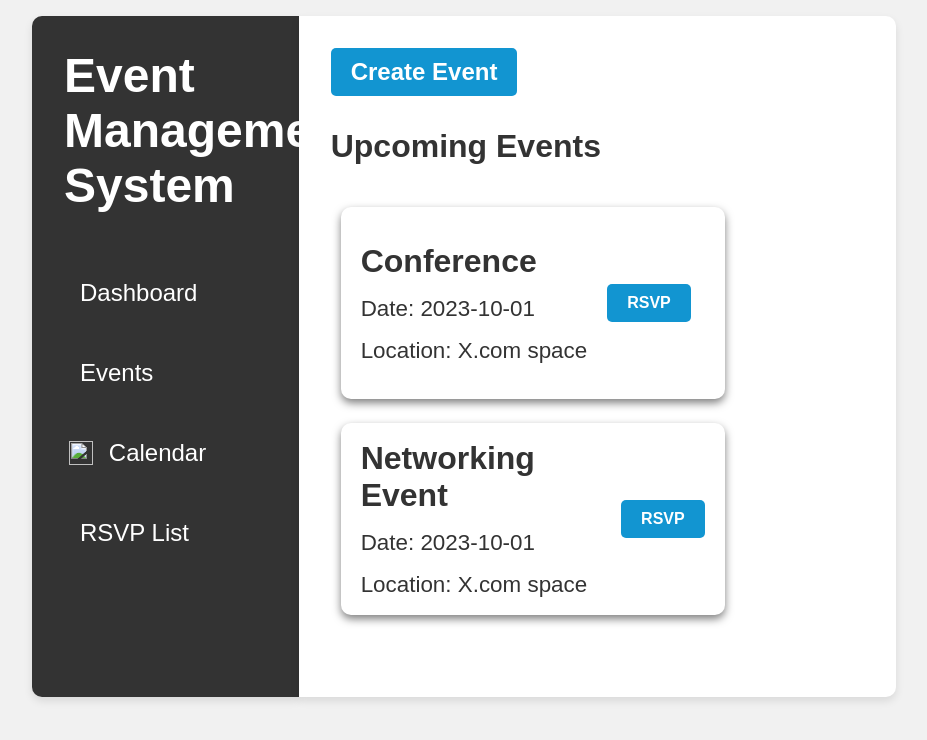
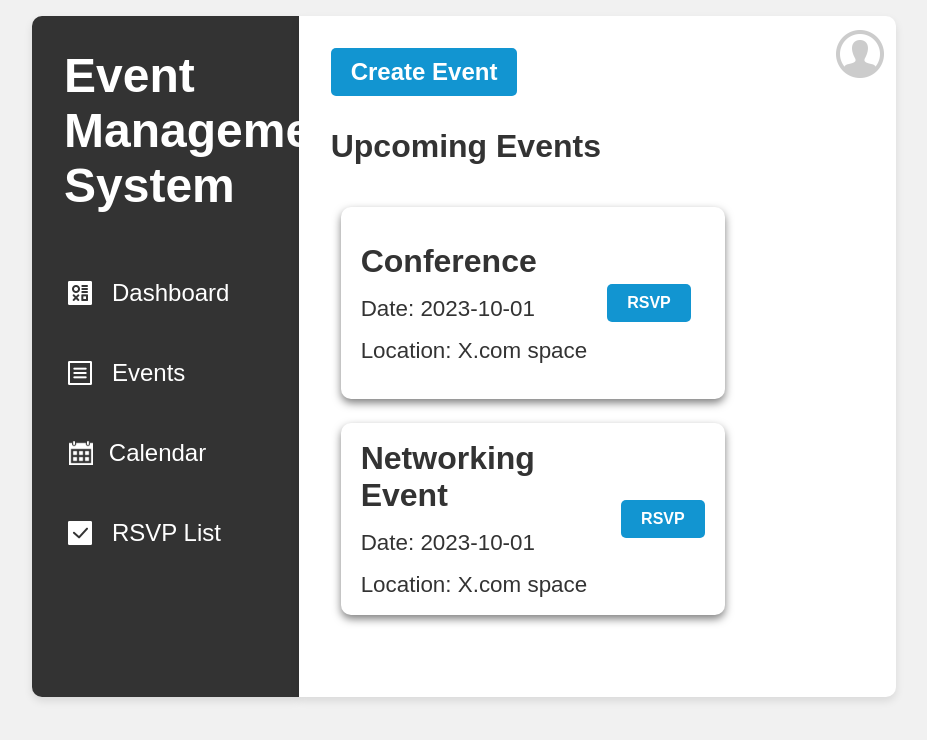
Before and after one commit to AyangealumunTerna/Event-Management-System, a plain HTML site: page rsvp.html in a window 1280 px wide. Shown: the whole page, without its empty margins (176-1103 px from the left). Drawn offline with Linux system fonts and the light colour scheme; the site is published under a folder, as on GitHub Pages, so addresses that start at the root find nothing.

Commit message:
Update rsvp.html

```diff
--- a/rsvp.html
+++ b/rsvp.html
@@ -3,7 +3,7 @@
 <head>
     <meta charset="UTF-8">
     <meta name="viewport" content="width=device-width, initial-scale=1.0">
-    <title>Document</title>
+    <title>EMS</title>
     <link rel="stylesheet" href="style.css">
 </head>
 <body>
@@ -11,25 +11,25 @@
         <section class="first-section">
             <h1 id="title">Event Management System</h1>
             <a href="index.html" class="logo" id="dashboard">
-                <img src="/images/iconmonstr-dashboard-alt-filled-32.png" alt="">
+                <img src="./images/iconmonstr-dashboard-alt-filled-32.png" alt="">
                 <p >Dashboard</p>
             </a>
             <a href="event.html" class="logo" id="event">
-                <img src="/images/iconmonstr-menu-square-lined-32.png" alt="">
+                <img src="./images/iconmonstr-menu-square-lined-32.png" alt="">
                 <p>Events</p>
             </a>
             <a href="calendar.html" class="logo" id="calendar">
-                <img src="/images/iconmonstr-calendar-4-32.png" alt="" width="24" height="24" style="margin-left: .3rem;">
+                <img src="./images/iconmonstr-calendar-4-32.png" alt="" width="24" height="24" style="margin-left: .3rem;">
                 <p>Calendar</p>
             </a>
             <a href="rsvp.html" class="logo" id="rsvp">
-                <img src="/images/iconmonstr-check-mark-square-filled-32.png" alt="">
+                <img src="./images/iconmonstr-check-mark-square-filled-32.png" alt="">
                 <p>RSVP List</p>
             </a>
         </section>
         <section class="second-section">
             <button id="create-btn">Create Event</button>
-            <img src="/images/iconmonstr-user-20-48.png" alt="" id="user-icon">
+            <img src="./images/iconmonstr-user-20-48.png" alt="" id="user-icon">
             <h2 id="upcoming">Upcoming Events</h2>
             <div class="upcoming-div">
                 <div class="upcoming-list">
```
